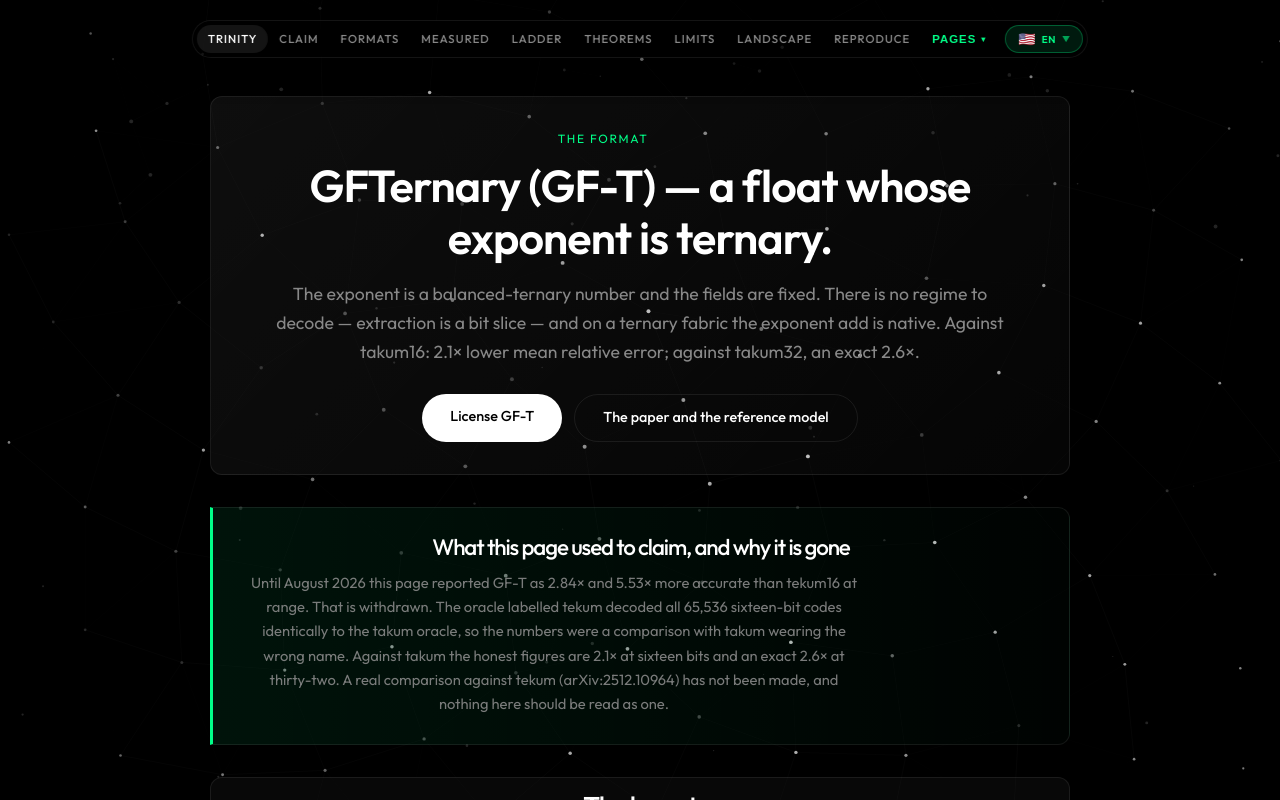
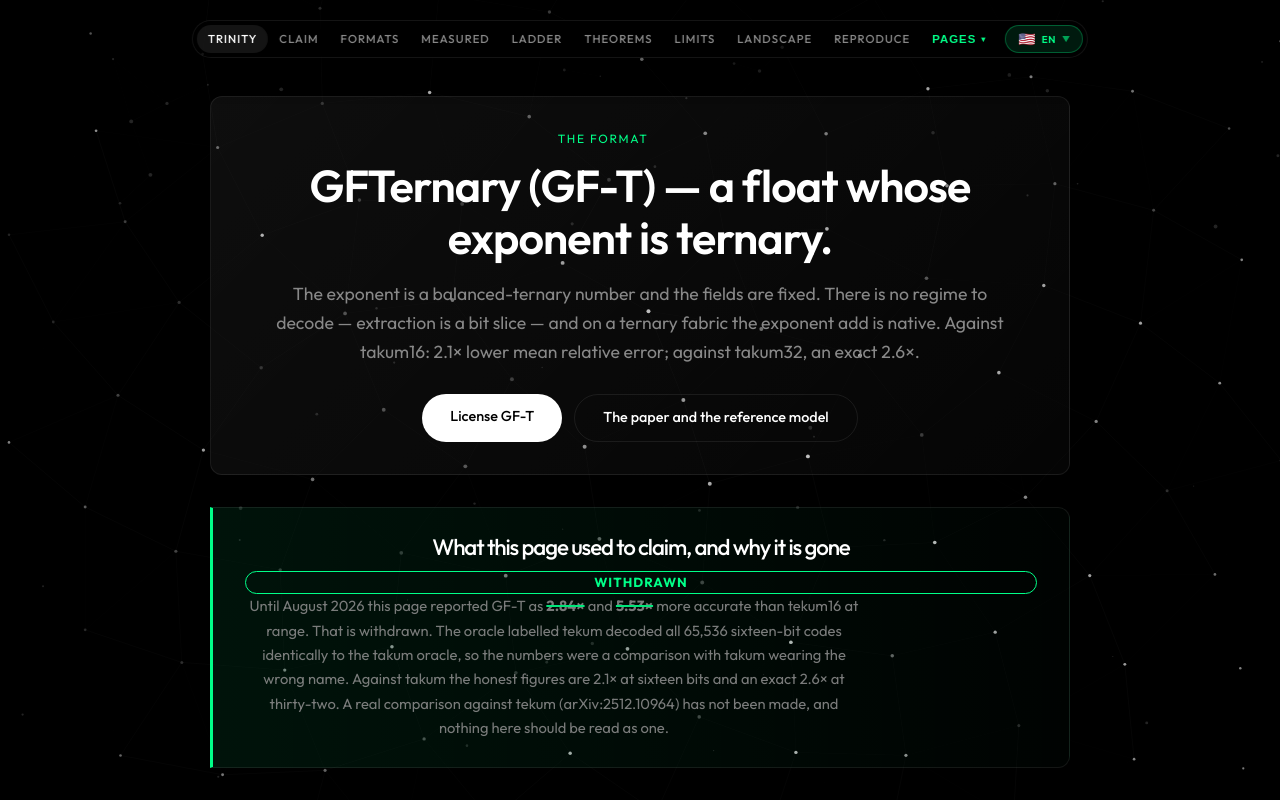
Before and after one commit to gHashTag/tri-27, a React (Vite) app in the folder apps/website/: page /#/gft in a window 1280 px wide. Shown: the top 800 px of the page. Built offline with nearby package versions, Linux system fonts and the light colour scheme.

Commit message:
Выделить отозванные числа на страницах форматов (#782)

```diff
--- a/apps/website/src/index.css
+++ b/apps/website/src/index.css
@@ -210,6 +210,27 @@ section ol {
 .verification-toc__links a:focus-visible {
   color: var(--accent);
   border-bottom-color: var(--accent);
+}
+
+.retracted-number {
+  color: var(--muted);
+  font-weight: 700;
+  text-decoration: line-through;
+  text-decoration-color: var(--accent);
+  text-decoration-thickness: 2px;
+}
+
+.retracted-label {
+  display: inline-block;
+  padding: 0.18rem 0.45rem;
+  border: 1px solid var(--accent);
+  border-radius: 999px;
+  color: var(--accent);
+  font-size: 0.82rem;
+  font-weight: 700;
+  letter-spacing: 0.08em;
+  line-height: 1.2;
+  text-transform: uppercase;
 }
 
 .verification-theorem-groups {
--- a/apps/website/src/pages/GFT.tsx
+++ b/apps/website/src/pages/GFT.tsx
@@ -74,6 +74,13 @@ const RETRACTED = {
   h: 'What this page used to claim, and why it is gone',
   b: 'Until August 2026 this page reported GF-T as 2.84× and 5.53× more accurate than tekum16 at range. That is withdrawn. The oracle labelled tekum decoded all 65,536 sixteen-bit codes identically to the takum oracle, so the numbers were a comparison with takum wearing the wrong name. Against takum the honest figures are 2.1× at sixteen bits and an exact 2.6× at thirty-two. A real comparison against tekum (arXiv:2512.10964) has not been made, and nothing here should be read as one.',
 }
+
+const markRetractedNumbers = (text: string) =>
+  text.split(/(2\.84×?|5\.53×?)/g).map((part, index) =>
+    /^(2\.84|5\.53)/.test(part)
+      ? <span className="retracted-number" key={`${part}-${index}`}>{part}</span>
+      : part,
+  )
 
 const LADDER: [string, string, string][] = [
   ['GF-T8', '50', '153.23 MHz'],
@@ -212,8 +219,9 @@ export default function GFT() {
           <h2 style={{ fontSize: 'clamp(1.1rem, 3vw, 1.4rem)', marginTop: 0, marginBottom: '0.7rem' }}>
             {c ? c.retractedH : RETRACTED.h}
           </h2>
+          <span className="retracted-label">{c ? 'Отозвано' : 'Withdrawn'}</span>
           <p style={{ fontSize: '0.92rem', lineHeight: 1.65, opacity: 0.9, maxWidth: '64ch', margin: 0 }}>
-            {c ? c.retractedB : RETRACTED.b}
+            {markRetractedNumbers(c ? c.retractedB : RETRACTED.b)}
           </p>
         </motion.div>
 
--- a/apps/website/src/pages/Proof.tsx
+++ b/apps/website/src/pages/Proof.tsx
@@ -78,6 +78,13 @@ const NOT_CLAIMS = [
   'Anything estimated rather than measured is labelled as estimated, here and in every report I send.',
   'This page previously reported 323 MHz and 41.2 GOPS for the GF16 matmul. Re-checking the RTL on 8 August 2026 showed the block holds no registers in any of its nine copies in my repositories, so it has no clock and no frequency can belong to it. The figure is withdrawn rather than explained away, and the synthesis numbers above replace it.',
 ]
+
+const markRetractedNumbers = (text: string) =>
+  text.split(/(2\.84×?|5\.53×?)/g).map((part, index) =>
+    /^(2\.84|5\.53)/.test(part)
+      ? <span className="retracted-number" key={`${part}-${index}`}>{part}</span>
+      : part,
+  )
 
 // Russian copy. Other locales fall back to English rather than showing gaps.
 const RU = {
@@ -179,7 +186,8 @@ export default function Proof() {
               <div key={r.title} className="premium-card" style={{ padding: '1.6rem' }}>
                 <p style={{ fontSize: '1.35rem', fontWeight: 700, color: 'var(--accent)', margin: '0 0 0.4rem', fontVariantNumeric: 'tabular-nums' }}>{r.metric}</p>
                 <h3 style={{ fontSize: '1.05rem', margin: '0 0 0.55rem' }}>{r.title}</h3>
-                <p style={{ fontSize: '0.93rem', lineHeight: 1.6, margin: '0 0 0.7rem', opacity: 0.9 }}>{r.body}</p>
+                {r.body.includes('2.84') || r.body.includes('5.53') ? <span className="retracted-label">{c ? 'Отозвано' : 'Withdrawn'}</span> : null}
+                <p style={{ fontSize: '0.93rem', lineHeight: 1.6, margin: '0 0 0.7rem', opacity: 0.9 }}>{markRetractedNumbers(r.body)}</p>
                 <p style={{ fontSize: '0.85rem', lineHeight: 1.55, margin: 0, opacity: 0.75, borderLeft: '2px solid var(--accent)', paddingLeft: '0.85rem' }}>{r.how}</p>
               </div>
             ))}
```
